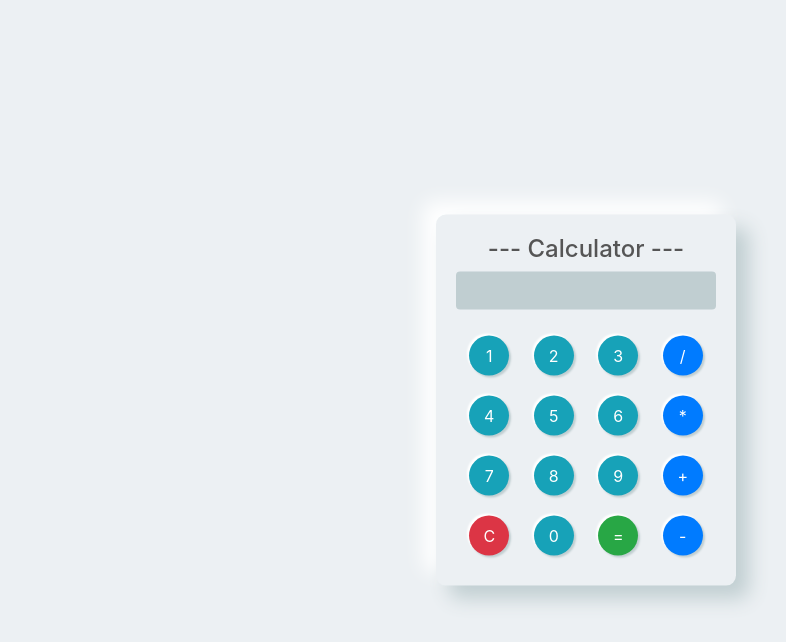
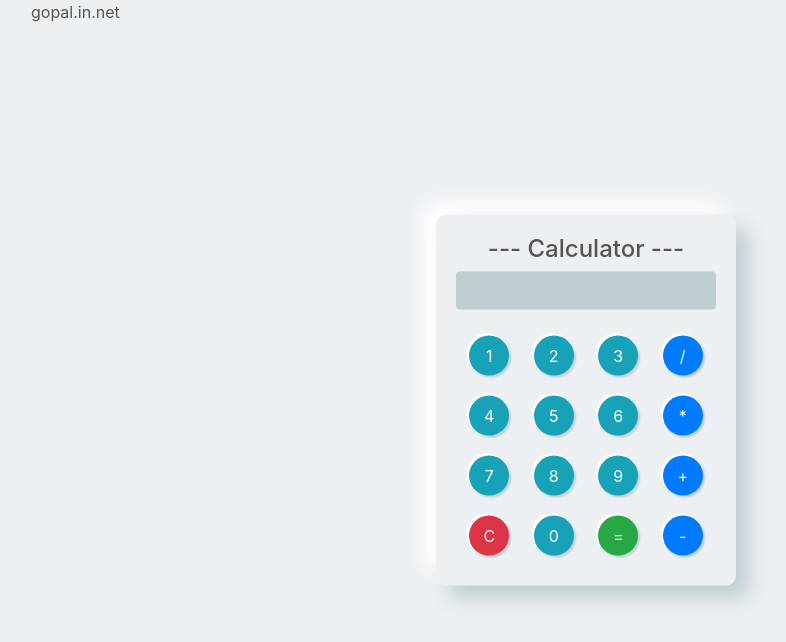
Before and after one commit to gopalacxy/calc, a plain HTML site: page index.html in a window 1280 px wide. Shown: the whole page, without its empty margins (54-840 px from the left). Drawn offline with nearby package versions, Linux system fonts and the light colour scheme.

Commit message:
Update index.html

```diff
--- a/index.html
+++ b/index.html
@@ -105,7 +105,7 @@ box-shadow:2px 2px 2px #c0ced1,-2px -2px 2px #ffffff;
 			</div>
 
 </div>
-
+<p>gopal.in.net</p>
 </div>
 
 </body>
```
